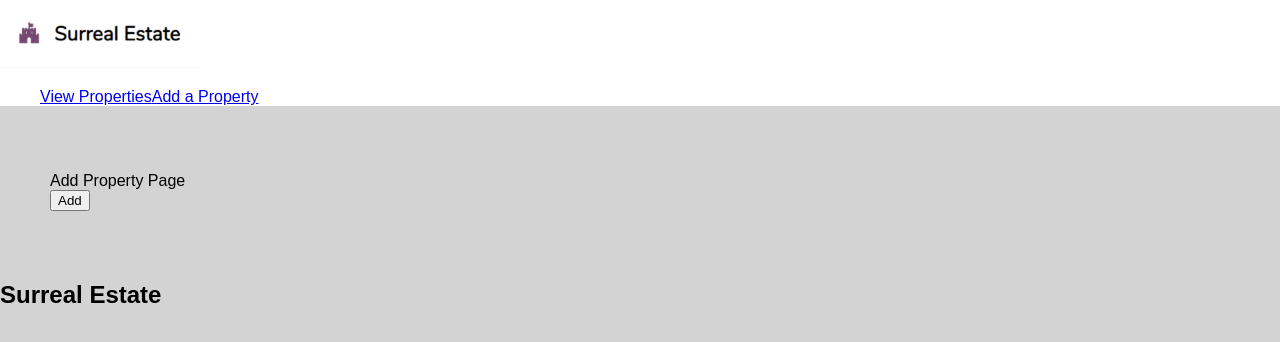
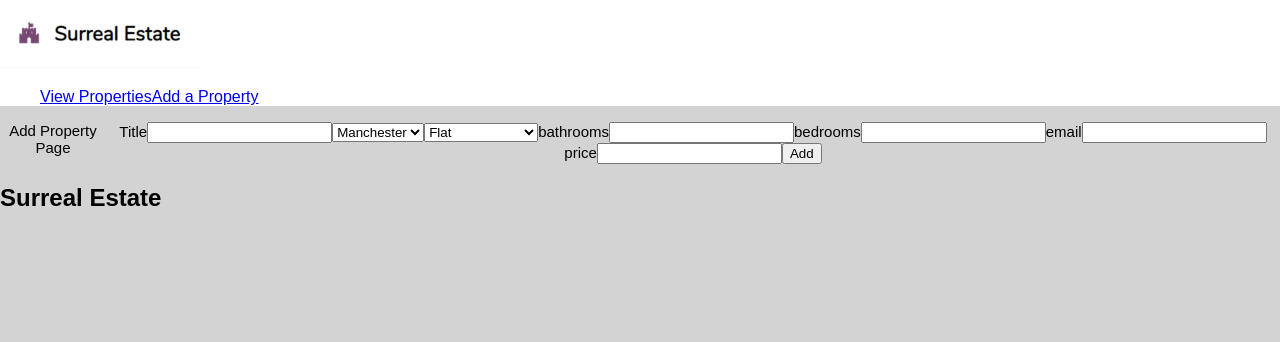
Before and after one commit to KhadraMohamed/Surreal-Estate, a React (Create React App) app: page /add-property in a window 1280 px wide. Shown: the top 342 px of the page. Built offline with nearby package versions, Linux system fonts and the light colour scheme.

Commit message:
Adding Properties

```diff
--- a/src/components/AddProperty.js
+++ b/src/components/AddProperty.js
@@ -4,6 +4,7 @@ import "../styles/add-property.css";
 const AddProperty = () => {
   const initialState = {
     fields: {
+      city: "Manchester",
       title: "",
     },
   };
@@ -12,11 +13,88 @@ const AddProperty = () => {
     event.preventDefault();
     console.log(fields);
   };
+  const handleFieldChange = (event) => {
+    setFields({ ...fields, [event.target.name]: event.target.value });
+  };
   return (
     <div className="add-property">
       {" "}
       Add Property Page
       <form onSubmit={handleAddProperty}>
+        <label htmlFor="title">
+          Title
+          <input
+            id="title"
+            name="title"
+            value={fields.title}
+            onChange={handleFieldChange}
+          />
+        </label>
+        <label htmlFor="city">
+          <select
+            id="city"
+            name="city"
+            value={fields.city}
+            onChange={handleFieldChange}
+          >
+            <option value="Manchester">Manchester</option>
+            <option value="Leeds">Leeds</option>
+            <option value="Sheffield">Sheffield</option>
+            <option value="Liverpool">Liverpool</option>
+          </select>
+        </label>
+        <label htmlFor="type">
+          <select
+            id="type"
+            name="type"
+            value={fields.type}
+            onChange={handleFieldChange}
+          >
+            <option value="Flat">Flat</option>
+            <option value="Detached">Detached</option>
+            <option value="Semi-Detached">Semi-Detached</option>
+            <option value="Terraced">Terraced</option>
+            <option value="End of Terrace"> End of Terrace</option>
+            <option value="Cottage">Cottage</option>
+            <option value="Bungalow">Bungalow</option>
+          </select>
+        </label>
+        <label htmlFor="bathrooms">
+          bathrooms
+          <input
+            id="bathrooms"
+            name="bathrooms"
+            value={fields.bathrooms}
+            onChange={handleFieldChange}
+          />
+        </label>
+        <label htmlFor="bedrooms">
+          bedrooms
+          <input
+            id="bedrooms"
+            name="bedrooms"
+            value={fields.bedrooms}
+            onChange={handleFieldChange}
+          />
+        </label>
+        <label htmlFor="email">
+          email
+          <input
+            id="email"
+            name="email"
+            value={fields.email}
+            onChange={handleFieldChange}
+          />
+        </label>
+        <label htmlFor="price">
+          price
+          <input
+            id="price"
+            name="price"
+            value={fields.price}
+            onChange={handleFieldChange}
+          />
+        </label>
         <button type="submit"> Add </button>
       </form>
     </div>
--- a/src/styles/add-property.css
+++ b/src/styles/add-property.css
@@ -1,3 +1,5 @@
 .add-property {
-    padding: 50px;
-}
+    display: flex;
+    font-size: 15px;
+    text-align:center;
+  }
```
